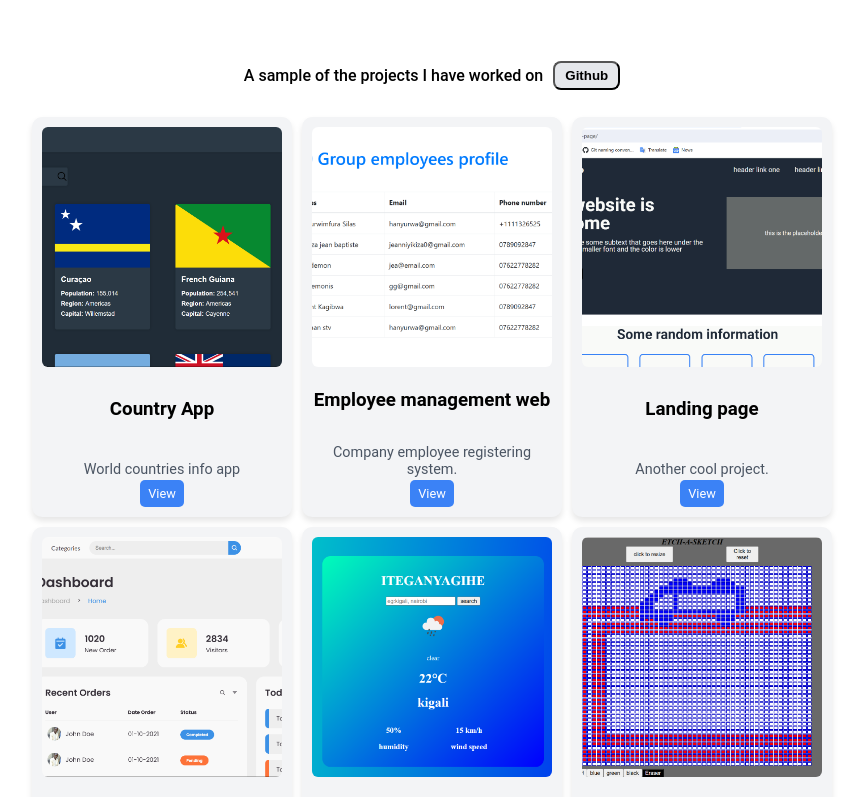
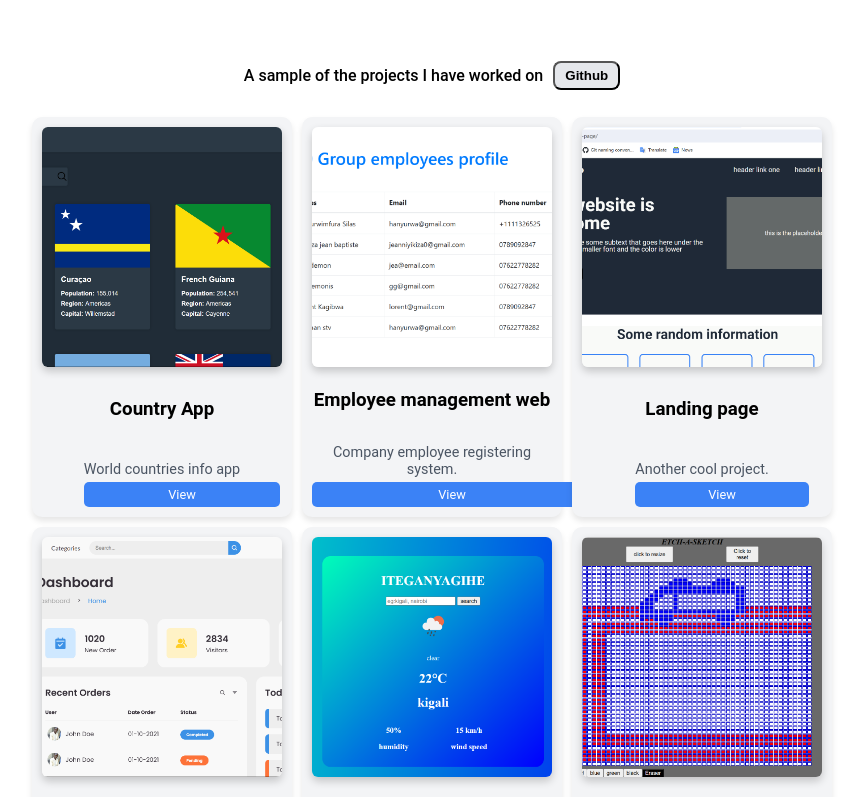
Before and after one commit to NIYIKIZA20/Personal_portifolio, a React (Create React App) app: page / in a window 1280 px wide. Shown: the part 2563-3360 px from the top of the page, without its empty margins (208-1071 px from the left). Built offline with nearby package versions, Linux system fonts and the light colour scheme.

Commit message:
16th March commit

```diff
--- a/src/App.css
+++ b/src/App.css
@@ -401,7 +401,7 @@
                             .portfolio-card {
                               width: 30%;
                               max-width: 240px;
-                              min-height: 220px; /* Further reduced height */
+                              min-height: 220px;
                               background: #f3f4f6;
                               padding: 10px;
                               border-radius: 10px;
@@ -428,14 +428,19 @@
                               aspect-ratio: 1 / 1;
                               object-fit: cover;
                               border-radius: 6px;
-                              margin-bottom: 4px; /* Reduced space below image */
+                              margin-bottom: 4px;
+                              box-shadow: 0 4px 8px rgba(0, 0, 0, 0.2);
                             }
 
                             .portfolio-text {
                               font-size: 0.9rem;
                               color: #4b5563;
                               text-align: center;
-                              margin-bottom: 2px; /* Reduced space below title */
+                              flex-grow: 1;
+                              display: flex;
+                              align-items: center;
+                              justify-content: center;
+                              margin-bottom: 4px;
                             }
 
                             .portfolio-footer {
@@ -446,8 +451,9 @@
                             }
 
                             .portfolio-button {
-                              display: inline-block;
-                              padding: 6px 8px;
+                              display:block;
+                              padding: 5px 20px;
+                              width:100% ;
                               background: #3b82f6;
                               color: white;
                               border-radius: 5px;
```
